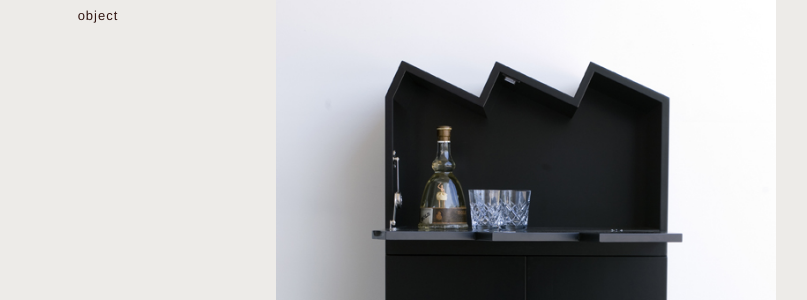
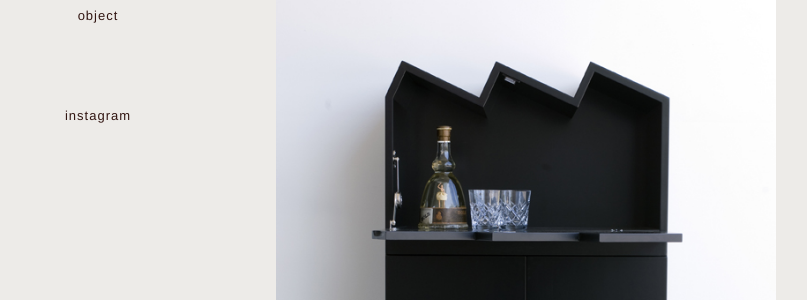
Before and after one commit to studiomattsmith/studiomattsmith.github.io, a Jekyll site: the page built from _posts/2011-01-01-punga.md, in a window 1280 px wide. Shown: the part 203-503 px from the top of the page, without its empty margins (30-837 px from the left). Built offline with Jekyll 4.4.1, drawn with Linux system fonts in a browser that asks for light colours.

Commit message:
Update nav.html

```diff
--- a/_includes/nav.html
+++ b/_includes/nav.html
@@ -5,6 +5,10 @@
 	<ul>
 		<li><a href="/space"><span class="key space"></span>space</a></li>
 		<li><a href="/object"><span class="key object"></span>object</a></li>
+		<br>
+		<br>
+		<br>
+		<li><a href="https://www.instagram.com/mattsmithco/"><span class="key space"></span>instagram</a></li>
 
 
 
```
